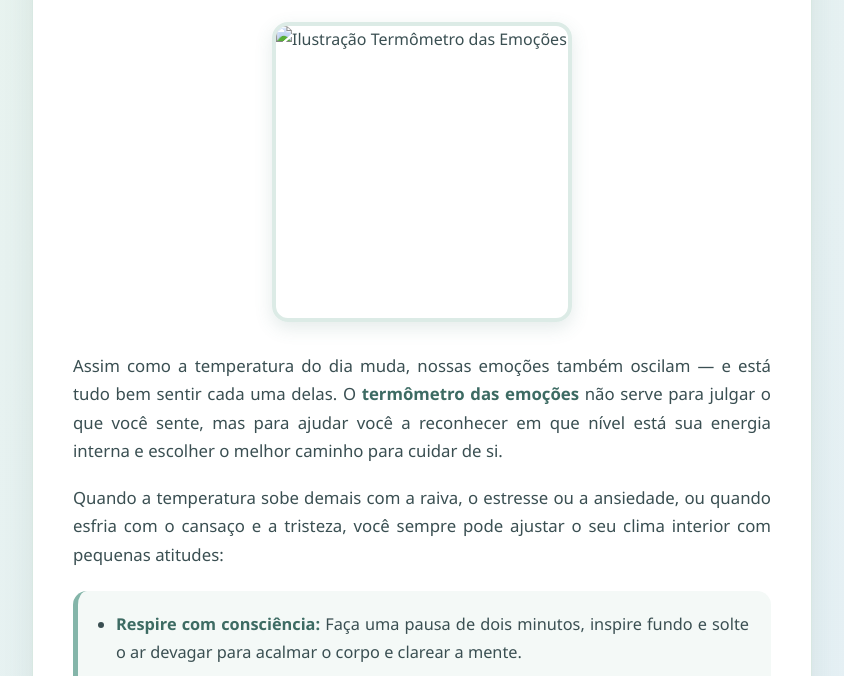
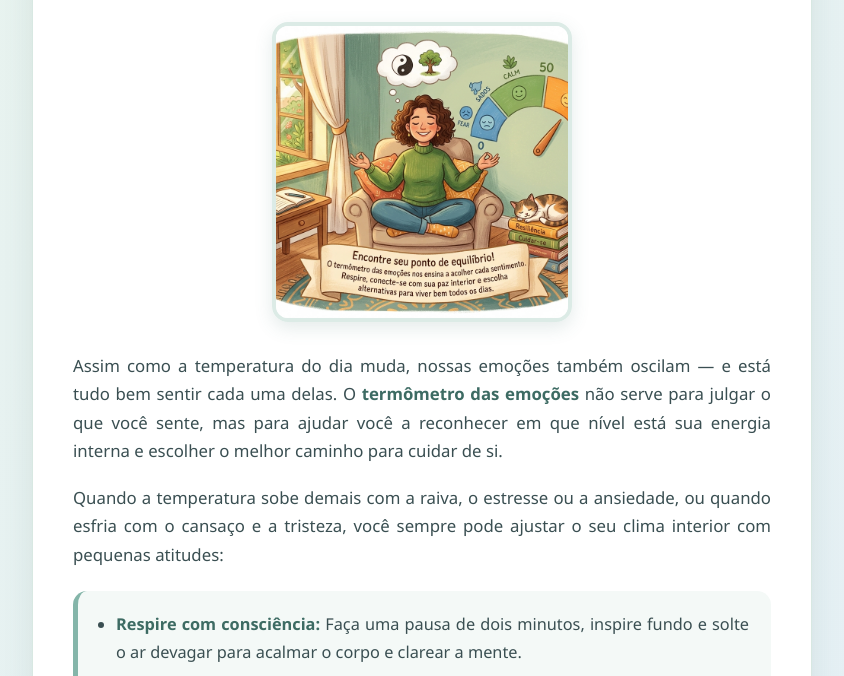
Before and after one commit to maria9939119-beep/termometro, a plain HTML site: page index.html in a window 1280 px wide. Shown: the part 106-782 px from the top of the page, without its empty margins (218-1062 px from the left). Drawn offline with Linux system fonts and the light colour scheme.

Commit message:
Update index.html

```diff
--- a/index.html
+++ b/index.html
@@ -119,7 +119,7 @@
         <h1>Termômetro das Emoções</h1>
 
         <!-- Certifique-se de salvar a imagem na mesma pasta do arquivo HTML com o nome abaixo -->
-        <img src=1.jpeg" alt="Ilustração Termômetro das Emoções" class="imagem-quadrada">
+        <img src="1.jpeg" alt="Ilustração Termômetro das Emoções" class="imagem-quadrada">
 
         <p>
             Assim como a temperatura do dia muda, nossas emoções também oscilam — e está tudo bem sentir cada uma delas. O <strong>termômetro das emoções</strong> não serve para julgar o que você sente, mas para ajudar você a reconhecer em que nível está sua energia interna e escolher o melhor caminho para cuidar de si.
```
